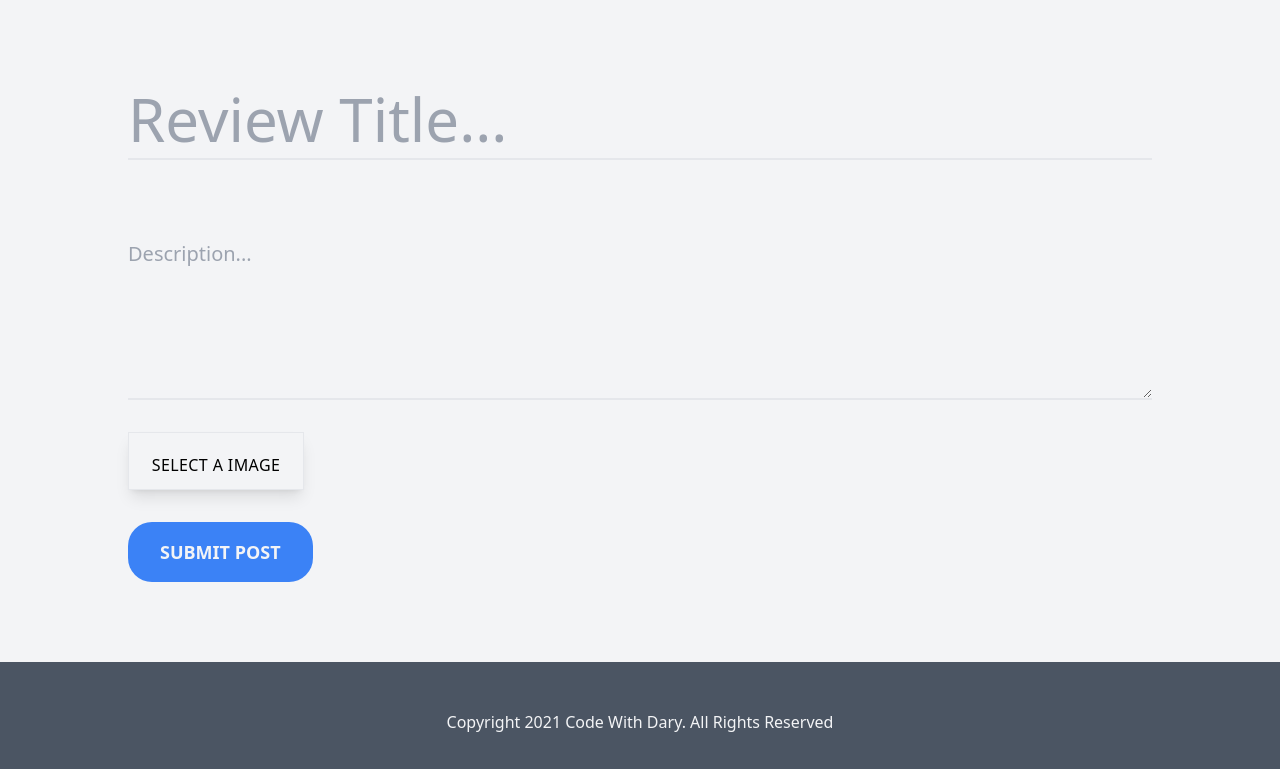
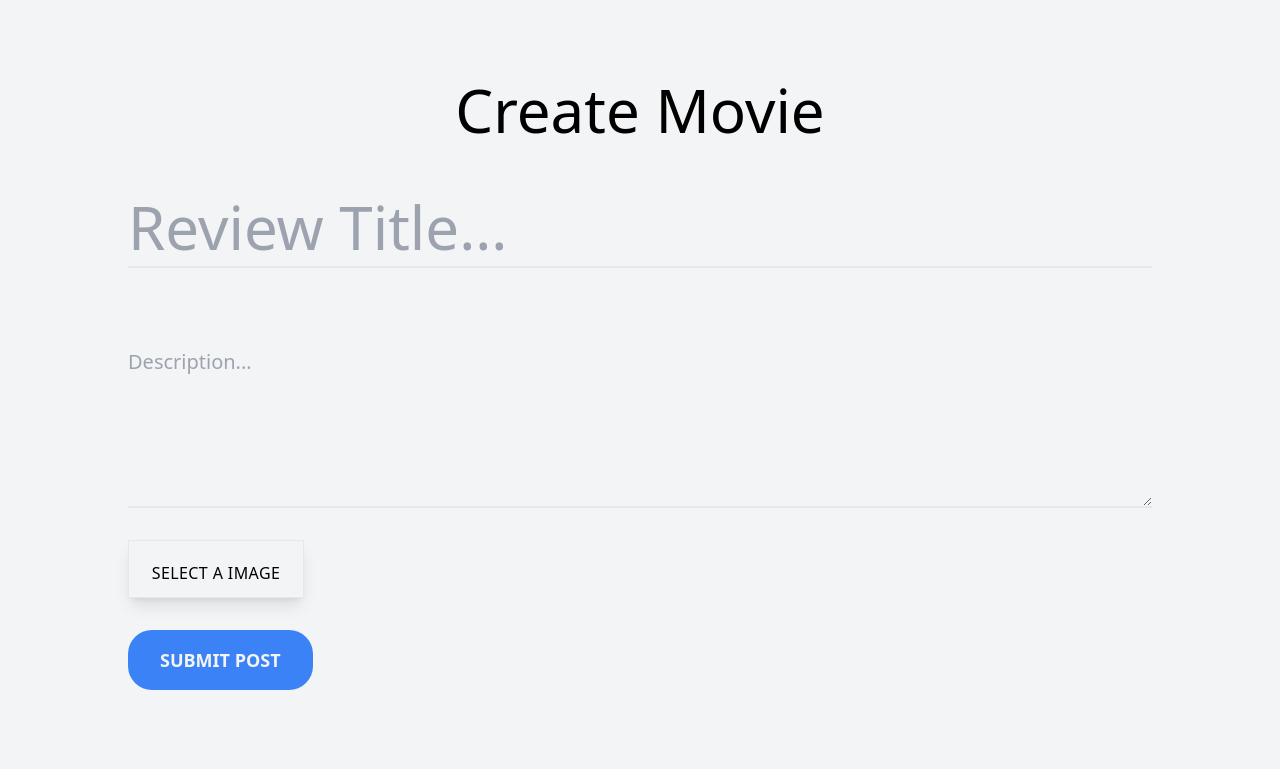
Before and after one commit to codewithdary/symfony6-static-movies, a Symfony app: template templates/movies/create.html.twig in a window 1280 px wide. Shown: the part 80-849 px from the top of the page. Run offline with Twig, Linux system fonts and the light colour scheme; the template is opened without the code that fills it, so the values that code supplies are empty; style sheets or scripts are compiled from the project's sources; some libraries are stand-ins or nearby versions.

Commit message:
Update create.html.twig

```diff
--- a/templates/movies/create.html.twig
+++ b/templates/movies/create.html.twig
@@ -2,6 +2,10 @@
 
 {% block body %}
 <div class="w-4/5 m-auto pt-40">
+    <h1 class="text-6xl text-center pb-12">
+        Create Movie
+    </h1>
+
     <form
         action="/"
         method="POST"
```
